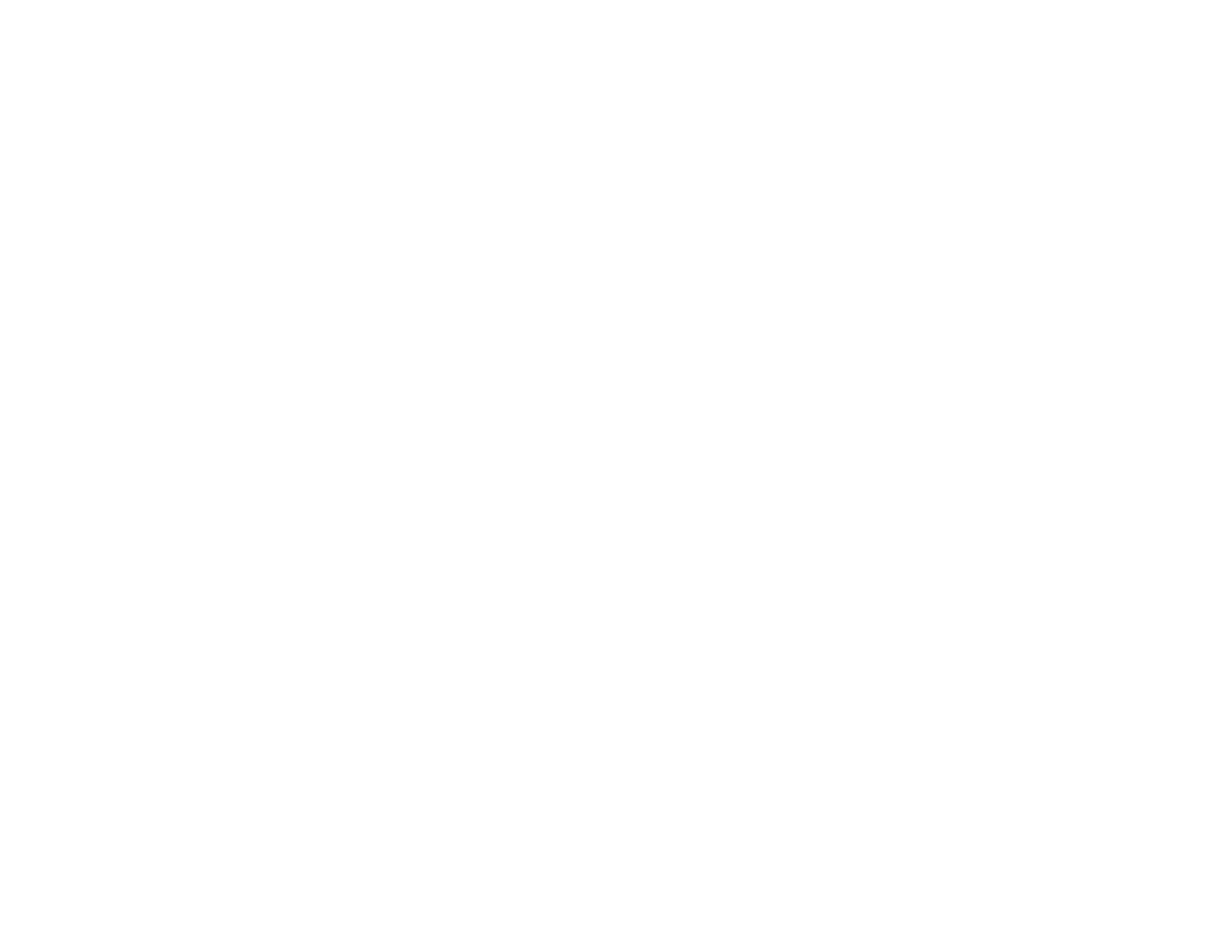
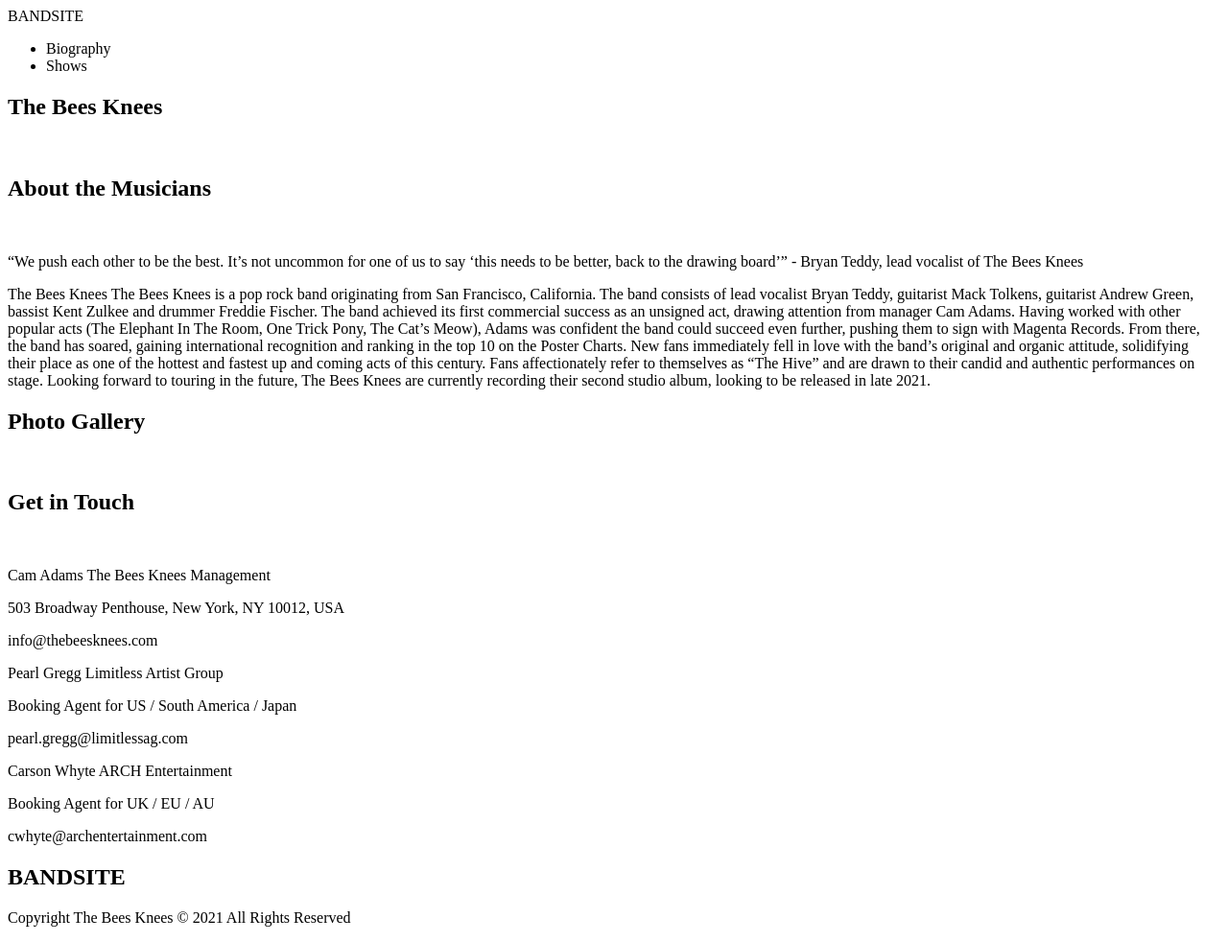
Before and after one commit to Thomasvovk/Band-Site, a plain HTML site: page index.html in a window 1280 px wide. Shown: the whole page at 96% size. Before the commit the page ends 800 px from the top, so only its background shows below. Drawn offline with nearby package versions, Linux system fonts and the light colour scheme; files that its build step writes are made by us from their sources.

Commit message:
Added structure and text color variables

```diff
--- a/index.html
+++ b/index.html
@@ -7,5 +7,94 @@
     <link rel="stylesheet" href="/styles/partials/bio.css" />
     <title>Band Site</title>
   </head>
-  <body></body>
+
+  <body>
+    <header class="header">
+      <logo class="header__logo">BANDSITE</logo>
+      <ul class="header__nav">
+        <li class="header__list">Biography</li>
+        <li class="header__list">Shows</li>
+      </ul>
+    </header>
+
+    <main>
+      <section>
+        <h1>The Bees Knees</h1>
+        <img src="" alt="" />
+      </section>
+      <selection>
+        <h2>About the Musicians</h2>
+        <img src="" alt="" />
+        <p>
+          “We push each other to be the best. It’s not uncommon for one of us to
+          say ‘this needs to be better, back to the drawing board’” - Bryan
+          Teddy, lead vocalist of The Bees Knees
+        </p>
+        <p>
+          The Bees Knees The Bees Knees is a pop rock band originating from San
+          Francisco, California. The band consists of lead vocalist Bryan Teddy,
+          guitarist Mack Tolkens, guitarist Andrew Green, bassist Kent Zulkee
+          and drummer Freddie Fischer. The band achieved its first commercial
+          success as an unsigned act, drawing attention from manager Cam Adams.
+          Having worked with other popular acts (The Elephant In The Room, One
+          Trick Pony, The Cat’s Meow), Adams was confident the band could
+          succeed even further, pushing them to sign with Magenta Records. From
+          there, the band has soared, gaining international recognition and
+          ranking in the top 10 on the Poster Charts. New fans immediately fell
+          in love with the band’s original and organic attitude, solidifying
+          their place as one of the hottest and fastest up and coming acts of
+          this century. Fans affectionately refer to themselves as “The Hive”
+          and are drawn to their candid and authentic performances on stage.
+          Looking forward to touring in the future, The Bees Knees are currently
+          recording their second studio album, looking to be released in late
+          2021.
+        </p>
+      </selection>
+      <section>
+        <h2>Photo Gallery</h2>
+        <img src="" alt="" />
+        <img src="" alt="" />
+        <img src="" alt="" />
+        <img src="" alt="" />
+        <img src="" alt="" />
+        <img src="" alt="" />
+        <img src="" alt="" />
+        <img src="" alt="" />
+        <img src="" alt="" />
+      </section>
+    </main>
+    <footer>
+      <section>
+        <div>
+          <h2>Get in Touch</h2>
+          <div>
+            <img src="" alt="" />
+            <img src="" alt="" />
+            <img src="" alt="" />
+          </div>
+        </div>
+        <div>
+          <div>
+            <p>Cam Adams The Bees Knees Management</p>
+            <p>503 Broadway Penthouse, New York, NY 10012, USA</p>
+            <p>info@thebeesknees.com</p>
+          </div>
+          <div>
+            <p>Pearl Gregg Limitless Artist Group</p>
+            <p>Booking Agent for US / South America / Japan</p>
+            <p>pearl.gregg@limitlessag.com</p>
+          </div>
+          <div>
+            <p>Carson Whyte ARCH Entertainment</p>
+            <p>Booking Agent for UK / EU / AU</p>
+            <p>cwhyte@archentertainment.com</p>
+          </div>
+        </div>
+        <section>
+          <h2>BANDSITE</h2>
+          <p>Copyright The Bees Knees © 2021 All Rights Reserved</p>
+        </section>
+      </section>
+    </footer>
+  </body>
 </html>
--- a/styles/partials/_variables.scss
+++ b/styles/partials/_variables.scss
@@ -0,0 +1,3 @@
+$BandSite-Black-color: #323232;
+$Silver-color: #afafaf;
+$White-color: #ffffff;
```
